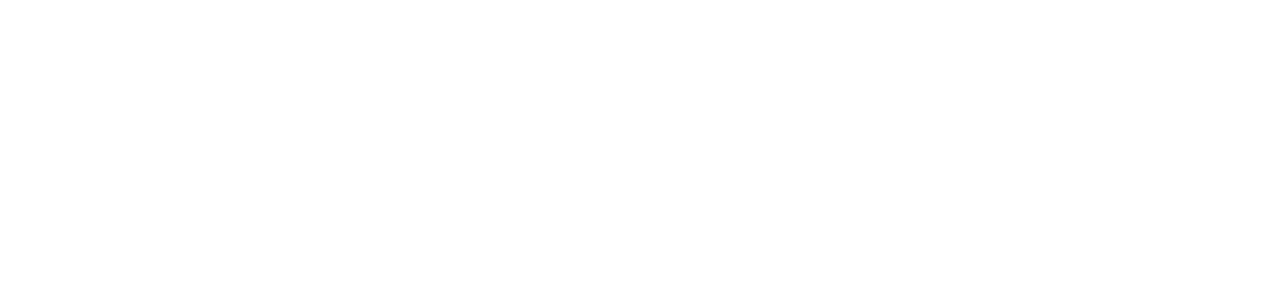
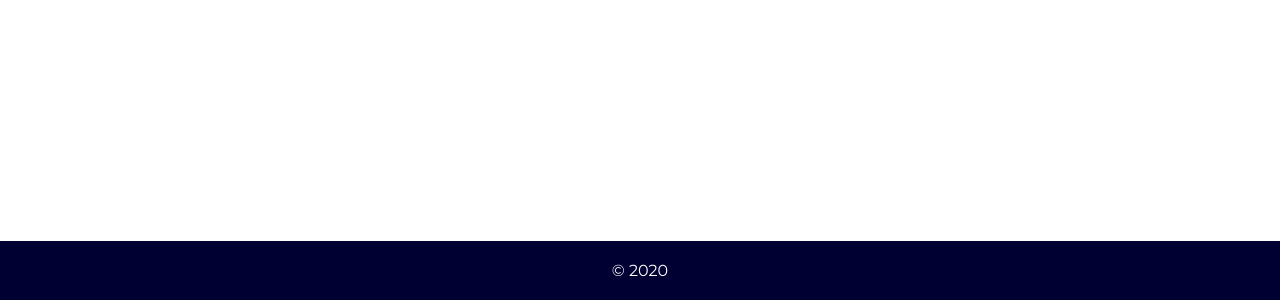
Before and after one commit to GabrielleEaston/hyTech, a React (Create React App) app in the folder client/: page /add-product in a window 1280 px wide. Shown: the part 500-800 px from the top of the page. Built offline with nearby package versions, Linux system fonts and the light colour scheme.

Commit message:
no pending changes will be merged from this branch

```diff
--- a/client/src/App.jsx
+++ b/client/src/App.jsx
@@ -47,7 +47,7 @@
           <Route exact path="/products/:id/edit" render={(props) => user ? <ProductEdit {...props} user={user} /> : <Redirect to='/' />} />
           <Route exact path="/products/:id" render={(props) => <ProductDetail {...props} history={props.history} user={user} />} />
         </Switch>
-        {/* <Footer /> */}
+        <Footer />
       </div>
     )
   }
--- a/client/src/components/ProductCreate.css
+++ b/client/src/components/ProductCreate.css
@@ -2,7 +2,7 @@
   font-family: 'Share Tech', sans-serif;
 }
 
-/* .create-form {
+.create-form {
   margin-top: -150px;
     padding-top: 100px;
     padding-left:150px;
@@ -12,7 +12,7 @@
     height: 100%;
     justify-content: space-evenly;
 
-} */
+}
 
 label {
   font-size: 40px;
@@ -111,7 +111,7 @@
 }
 
 @media (max-width: 500px) {
-  /* .create-form {
+  .create-form {
     margin-top: -150px;
       padding-top: 100px;
       padding-left:31px;
@@ -123,7 +123,7 @@
       justify-content: space-evenly;
       font-size: 35px;
 
-  } */
+  }
 
   label {
     font-size: 20px;
--- a/client/src/components/ProductEdit.css
+++ b/client/src/components/ProductEdit.css
@@ -88,7 +88,7 @@
 
 
 
-@media (max-width: 420px) {
+@media (max-width: 800px) {
     .input-name {
 
 
@@ -97,7 +97,6 @@
     }
     .edit-form {
         padding: 0px;
-        margin-top: 100px;
     }
     .textarea-description {
         width: 100%;
```
Also changed, not shown: 12 other files (tests, documents, lock files or other folders).
